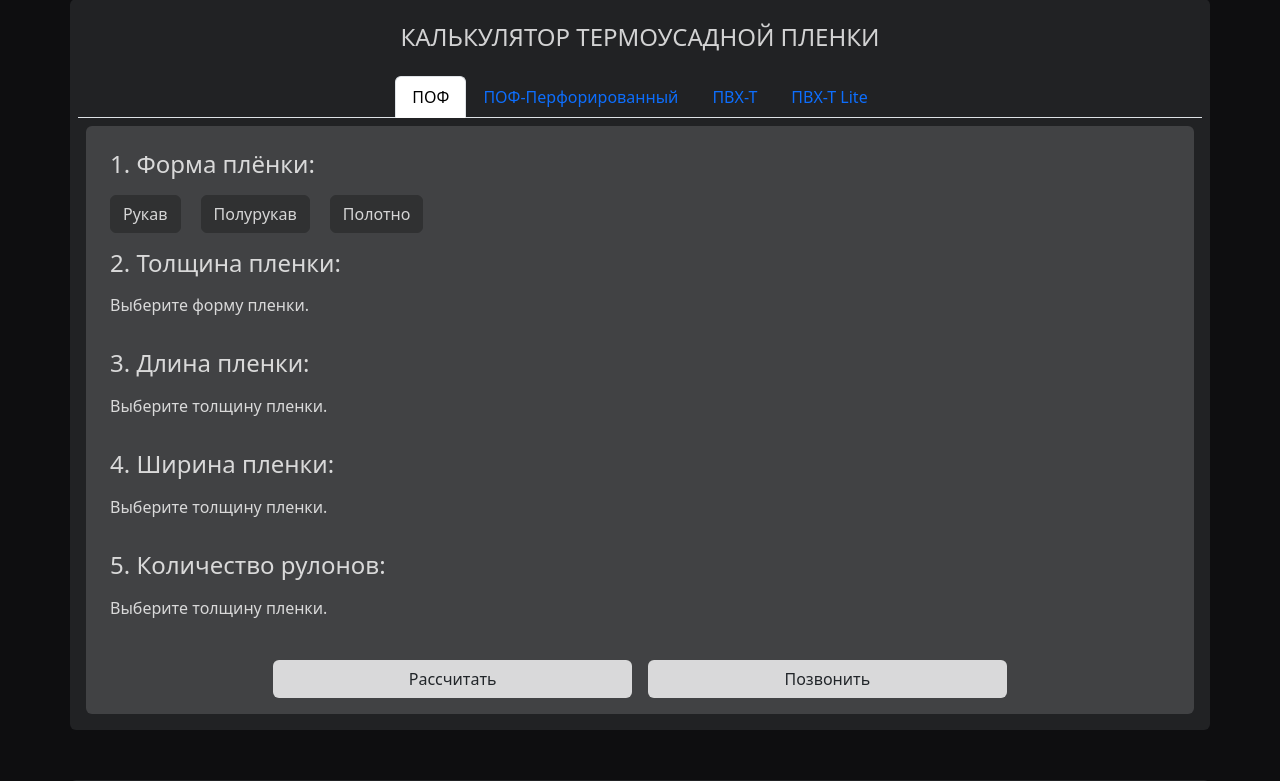
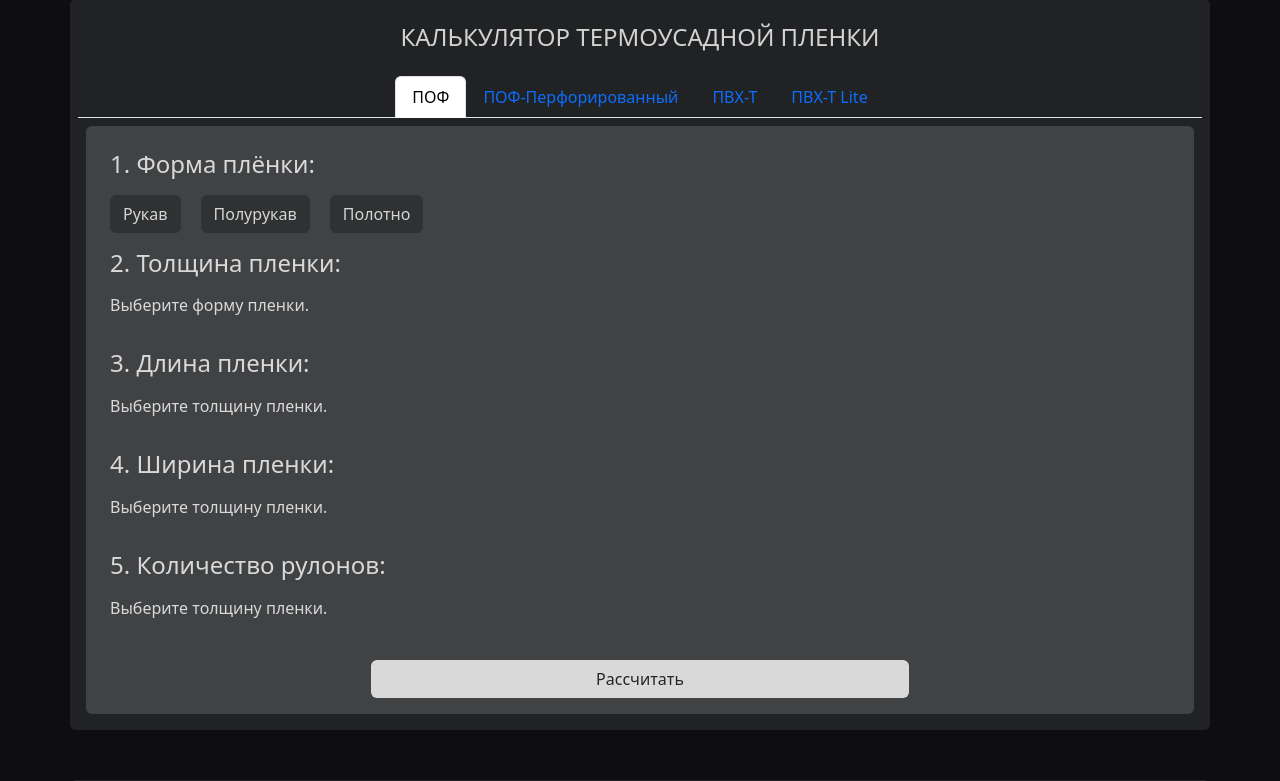
Before and after one commit to Frermut/shrink-film-site, a PHP site: page / in a window 1280 px wide. Shown: the part 251-1032 px from the top of the page. Run offline with PHP 8.4, Linux system fonts and the light colour scheme.

Commit message:
move btns in calc

```diff
--- a/index.html
+++ b/index.html
@@ -170,12 +170,10 @@
                 </div>
 
                 <div class="d-flex justify-content-center gap-3">
-                  <button type="button" class="btn col-4 POF" style="background-color: rgba(255, 255, 255, 0.800);" data-bs-toggle="modal" data-bs-target="#staticBackdrop">
+                  <button type="button" class="btn col-6 POF" style="background-color: rgba(255, 255, 255, 0.800);" data-bs-toggle="modal" data-bs-target="#staticBackdrop">
                     Рассчитать
                   </button>
-                  <a href="callto:2220579" class="btn col-4 mobileCall" style="background-color: rgba(255, 255, 255, 0.800);">
-                    Позвонить
-                  </a>
+
                 </div>
               </div>
 
@@ -196,6 +194,8 @@
                     </div>
                     <div class="modal-footer" style="border-color: #525456 !important;color: rgba(255, 255, 255, 0.800);">
                       <!-- <button type="button" class="btn btn-secondary" data-bs-dismiss="modal">Закрыть</button> -->
+
+                      <a href="callto:2220579" class="btn mobileCall" style="color: rgb(255, 255, 255); background-color: #0d6efd;">Позвонить</a>
                       <button name="form_submit_pof" type="submit" form="pofSend" class="btn btn-primary">Заказать</button>
                     </div>
                   </div>
@@ -293,12 +293,10 @@
                 </div>
 
                 <div class="d-flex justify-content-center gap-3">
-                  <button type="button" class="btn col-4 POFperf" style="background-color: rgba(255, 255, 255, 0.800);" data-bs-toggle="modal" data-bs-target="#staticBackdrop2">
+                  <button type="button" class="btn col-6 POFperf" style="background-color: rgba(255, 255, 255, 0.800);" data-bs-toggle="modal" data-bs-target="#staticBackdrop2">
                     Рассчитать
                   </button>
-                  <a href="callto:2220579" class="btn col-4 mobileCall" style="background-color: rgba(255, 255, 255, 0.800);">
-                    Позвонить
-                  </a>
+
                 </div>
               </div>
 
@@ -321,6 +319,7 @@
 
                     <div class="modal-footer" style="border-color: #525456 !important;color: rgba(255, 255, 255, 0.800);">
                       <!-- <button type="button" class="btn btn-secondary" data-bs-dismiss="modal">Закрыть</button> -->
+                      <a href="callto:2220579" class="btn mobileCall" style="color: rgb(255, 255, 255); background-color: #0d6efd;">Позвонить</a>
                       <button name="form_submit_pofPerf" type="submit" form="pofPerfsend" class="btn btn-primary">Заказать</button>
                     </div>
                   </div>
@@ -418,12 +417,10 @@
                 </div>
 
                 <div class="d-flex justify-content-center gap-3">
-                  <button type="button" class="btn col-4 PVX-T" style="background-color: rgba(255, 255, 255, 0.800);" data-bs-toggle="modal" data-bs-target="#staticBackdrop3">
+                  <button type="button" class="btn col-6 PVX-T" style="background-color: rgba(255, 255, 255, 0.800);" data-bs-toggle="modal" data-bs-target="#staticBackdrop3">
                     Рассчитать
                   </button>
-                  <a href="callto:2220579" class="btn col-4 mobileCall" style="background-color: rgba(255, 255, 255, 0.800);">
-                    Позвонить
-                  </a>
+
                 </div>
               </div>
 
@@ -444,6 +441,7 @@
                     </div>
                     <div class="modal-footer" style="border-color: #525456 !important;color: rgba(255, 255, 255, 0.800);">
                       <!-- <button type="button" class="btn btn-secondary" data-bs-dismiss="modal">Закрыть</button> -->
+                      <a href="callto:2220579" class="btn mobileCall" style="color: rgb(255, 255, 255); background-color: #0d6efd;">Позвонить</a>
                       <button name="form_submit_pvx" type="submit" form="pvxSend" class="btn btn-primary">Заказать</button>
                     </div>
                   </div>
@@ -544,12 +542,10 @@
 
 
                 <div class="d-flex justify-content-center gap-3">
-                  <button type="button" class="btn col-4 PVXLite" style="background-color: rgba(255, 255, 255, 0.800);" data-bs-toggle="modal" data-bs-target="#staticBackdrop4">
+                  <button type="button" class="btn col-6 PVXLite" style="background-color: rgba(255, 255, 255, 0.800);" data-bs-toggle="modal" data-bs-target="#staticBackdrop4">
                     Рассчитать
                   </button>
-                  <a href="callto:2220579" class="btn col-4 mobileCall" style="background-color: rgba(255, 255, 255, 0.800);">
-                    Позвонить
-                  </a>
+
                 </div>
               </div>
 
@@ -570,6 +566,7 @@
                     </div>
                     <div class="modal-footer" style="border-color: #525456 !important;color: rgba(255, 255, 255, 0.800);">
                       <!-- <button type="button" class="btn btn-secondary" data-bs-dismiss="modal">Закрыть</button> -->
+                      <a href="callto:2220579" class="btn mobileCall" style="color: rgb(255, 255, 255); background-color: #0d6efd;">Позвонить</a>
                       <button name="form_submit_PVXLite" type="submit" form="PVXLiteSend" class="btn btn-primary">Заказать</button>
                     </div>
                   </div>
--- a/scripts/app.js
+++ b/scripts/app.js
@@ -67,7 +67,7 @@ function get_markup(shape, thickness, width, length, halftubeCount, resultKilo,
             <div class="col-md-12 col-lg">
               <div class="input-group mb-3 w-100">
                 <span class="input-group-text" id="basic-addon1">Имя</span>
-                <input type="text" name="name" class="form-control"  aria-label="Username" aria-describedby="basic-addon1">
+                <input type="text" name="name" class="form-control"  aria-label="Username" aria-describedby="basic-addon1" required>
               </div>
               <div class="input-group mb-3">
               <span class="input-group-text" id="basic-addon2">Телефон</span>
@@ -75,7 +75,7 @@ function get_markup(shape, thickness, width, length, halftubeCount, resultKilo,
             </div>
               <div class="input-group mb-3">
                 <span class="input-group-text" id="basic-addon2">Email</span>
-                <input type="text" name="email" class="form-control"  aria-label="Recipient's username" aria-describedby="basic-addon2">
+                <input type="text" name="email" class="form-control"  aria-label="Recipient's username" aria-describedby="basic-addon2" required>
               </div>
             </div>
           </div>
--- a/scripts/xmlParser.js
+++ /dev/null
@@ -1,4 +0,0 @@
-let xhr = new XMLHttpRequest();
-
-xhr.open("GET", '')
-console.log(xhr);
--- a/styles/style.css
+++ b/styles/style.css
@@ -196,6 +196,10 @@ footer input:focus{
     outline: none !important;
 }
 */
+.mobileCall:hover {
+    transition: 100ms !important;
+    background-color: #0a54c3 !important;
+}
 
 .halftubeThickness, .halftubeWidth, .halftubeLength, .halftubeCount {
     opacity: 0;
```
